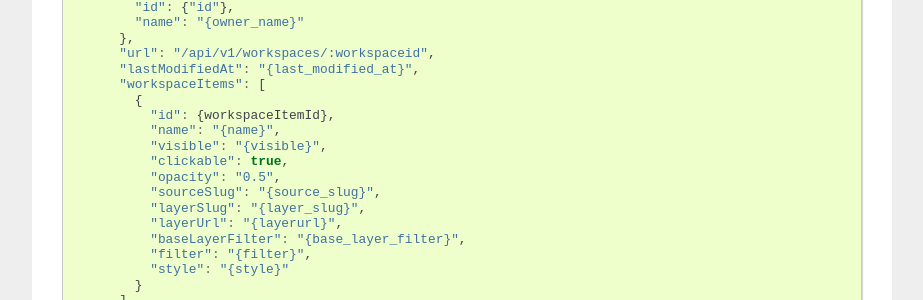
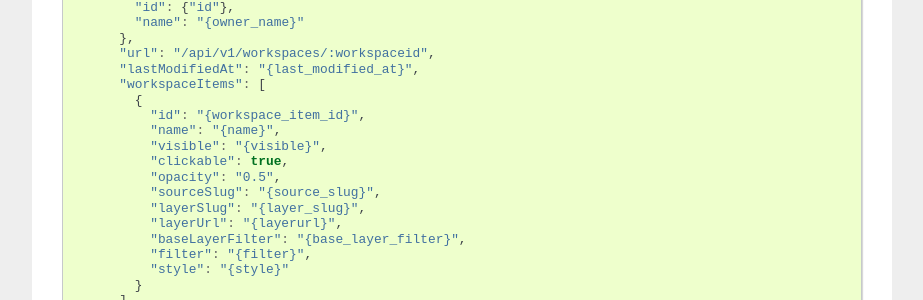
Before and after one commit to ddsc/api, a Sphinx documentation site: the page built from doc/restapi.rst, in a window 1280 px wide and 900 px high, scrolled down 4202 px. Shown: the part 152-452 px from the top of the window, without its empty margins (198-1121 px from the left). Built offline with Sphinx 7.4.7, drawn with Linux system fonts in a browser that asks for light colours.

Commit message:
JSON code block fix.

```diff
--- a/doc/restapi.rst
+++ b/doc/restapi.rst
@@ -274,7 +274,7 @@ Get a list of Workspaces
         "lastModifiedAt": "{last_modified_at}",
         "workspaceItems": [
           {
-            "id": {workspaceItemId},
+            "id": "{workspace_item_id}",
             "name": "{name}",
             "visible": "{visible}",
             "clickable": true,
```
